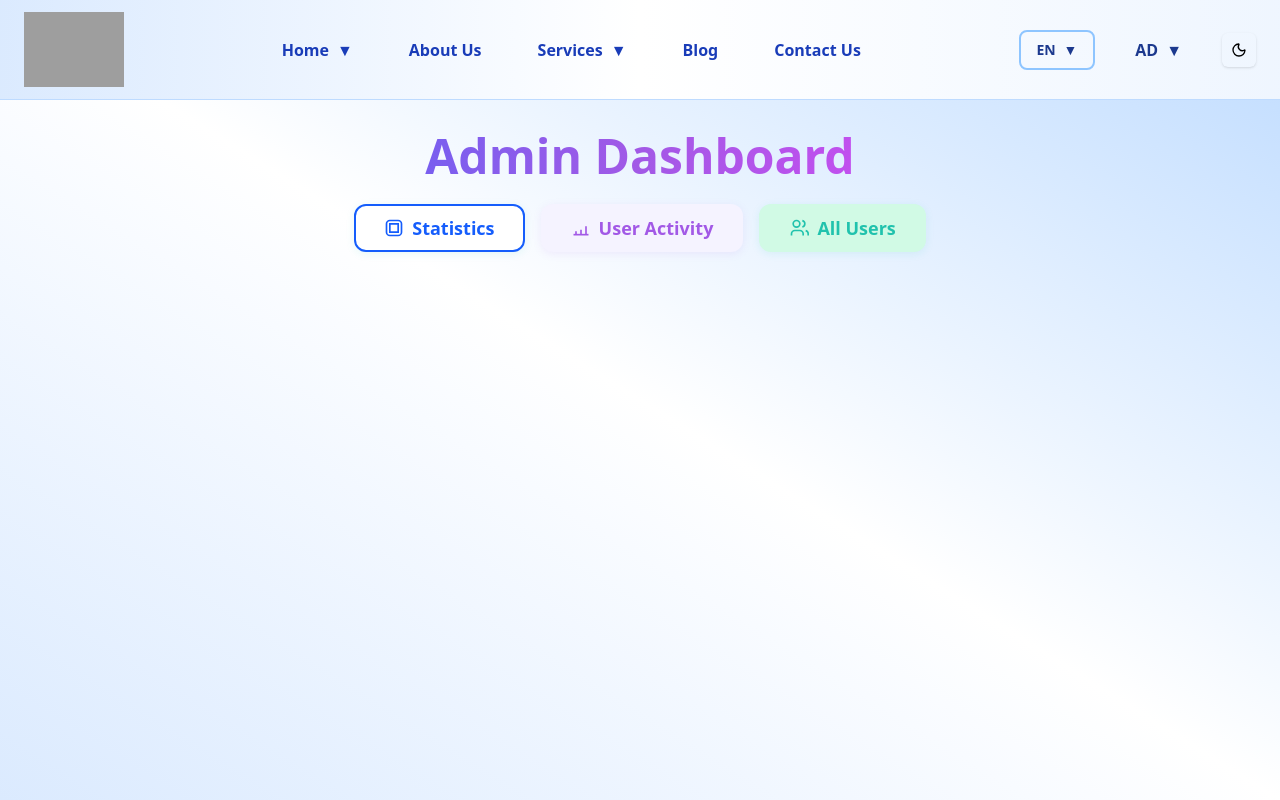
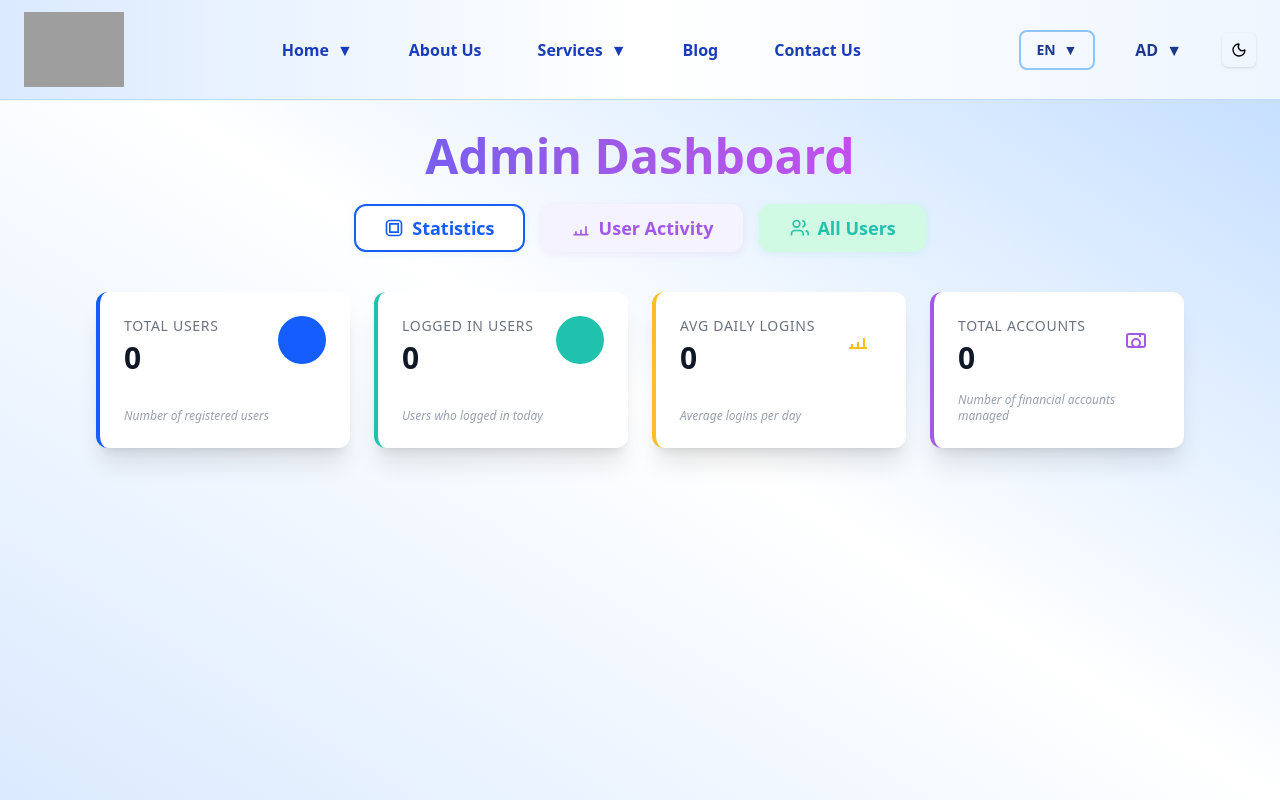
Before and after one commit to Ramesh-Bojanapu-1011/site_no_65th, a Next.js app: page /admin-dashboard in a window 1280 px wide. Built offline with nearby package versions, Linux system fonts and the light colour scheme; grey boxes are pictures that could not be loaded.

Commit message:
feat: add localization for Admin Dashboard statistics in Arabic, English, and Hebrew

```diff
--- a/pages/admin-dashboard.tsx
+++ b/pages/admin-dashboard.tsx
@@ -17,6 +17,8 @@ import {
 
 // KEEPING THE ORIGINAL COLORS FOR CHARTS
 const COLORS = ["#155dfc", "#21c2ad", "#fbbf24", "#ef4444", "#6366f1"];
+
+const TOTAL_ACCOUNTS_CREATED = 345; // Updated value
 
 // --- Custom Tooltip Component for Recharts ---
 interface CustomTooltipProps {
@@ -63,16 +65,20 @@ const AdminDashboard = () => {
   const [dailyLogins, setDailyLogins] = useState<
     { date: string; count: number }[]
   >([]);
+  // Hardcoded value for a service-related metric
+  const [totalAccountsCreated, setTotalAccountsCreated] =
+    useState<number>(Number); // Using the updated sample value
   const [activeTab, setActiveTab] = useState<
     "statistics" | "activity" | "users"
   >("statistics");
 
   useEffect(() => {
     const usersData = JSON.parse(
-      localStorage.getItem("finaccount_users") || "[]"
+      localStorage.getItem("finaccount_users") || "[]",
     );
+    setTotalAccountsCreated(usersData.length);
     let loginUsersData = JSON.parse(
-      localStorage.getItem("finaccount_loggedin") || "[]"
+      localStorage.getItem("finaccount_loggedin") || "[]",
     );
     // Ensure loginUsersData is always an array
     if (!Array.isArray(loginUsersData)) {
@@ -89,7 +95,7 @@ const AdminDashboard = () => {
     usersData.forEach((user: any) => {
       // Use the actual login status from loginUsersData to determine if a user is logged in
       const isLoggedIn = loginUsersData.some(
-        (loginUser: any) => loginUser.email === user.email
+        (loginUser: any) => loginUser.email === user.email,
       );
       // Merge isLoggedIn status into the main user list for the table
       user.isLoggedIn = isLoggedIn;
@@ -125,7 +131,57 @@ const AdminDashboard = () => {
       { name: t("AdminDashboard.Pie.all_users"), value: users.length },
       { name: t("AdminDashboard.Pie.login_users"), value: loginUsers.length },
     ],
-    [users.length, loginUsers.length, t]
+    [users.length, loginUsers.length, t],
+  );
+
+  // New Calculation for Average Daily Logins
+  const averageDailyLogins = useMemo(() => {
+    if (dailyLogins.length === 0) return 0;
+    const totalLogins = dailyLogins.reduce((sum, day) => sum + day.count, 0);
+    // Round to the nearest whole number for simplicity in a dashboard statistic
+    return Math.round(totalLogins / dailyLogins.length);
+  }, [dailyLogins]);
+
+  // --- Statistics Card Component ---
+  interface StatCardProps {
+    title: string;
+    value: string | number;
+    description: string;
+    icon: React.ReactNode;
+    color: string;
+  }
+
+  const StatCard = ({
+    title,
+    value,
+    description,
+    icon,
+    color,
+  }: StatCardProps) => (
+    <div
+      className={`bg-white dark:bg-gray-800 rounded-xl shadow-xl p-6 transition-all duration-300 transform hover:scale-[1.02] border-l-4 ${color} flex flex-col justify-between`}
+    >
+      <div className="flex justify-between items-start">
+        <div>
+          <h3 className="text-sm font-medium uppercase tracking-wider text-gray-500 dark:text-gray-400 mb-1">
+            {title}
+          </h3>
+          <p className="text-3xl font-extrabold text-gray-900 dark:text-white">
+            {value}
+          </p>
+        </div>
+        <div
+          className={`p-3 rounded-full ${color
+            .replace("border-", "bg-")
+            .replace("text-", "text-")} bg-opacity-10`}
+        >
+          {icon}
+        </div>
+      </div>
+      <p className="mt-4 text-xs text-gray-400 dark:text-gray-500 italic">
+        {description}
+      </p>
+    </div>
   );
 
   return (
@@ -163,7 +219,7 @@ const AdminDashboard = () => {
               <rect x="3" y="3" width="18" height="18" rx="4" />
               <path d="M7 7h10v10H7z" />
             </svg>
-            <span>Statistics</span>
+            <span>{t("AdminDashboard.statistics")}</span>
           </button>
           <button
             onClick={() => setActiveTab("activity")}
@@ -186,7 +242,7 @@ const AdminDashboard = () => {
               <path d="M6 20v-4" />
               <path d="M3 20h18" />
             </svg>
-            <span>User Activity</span>
+            <span>{t("AdminDashboard.user_activaty")}</span>
           </button>
           <button
             onClick={() => setActiveTab("users")}
@@ -209,11 +265,99 @@ const AdminDashboard = () => {
               <path d="M23 21v-2a4 4 0 0 0-3-3.87" />
               <path d="M16 3.13a4 4 0 0 1 0 7.75" />
             </svg>
-            <span>All Users</span>
+            <span> {t("AdminDashboard.all_Users")}</span>
           </button>
         </div>
         {/* Tab Content */}
-        {activeTab === "statistics" && <></>}
+        {activeTab === "statistics" && (
+          <section className="grid grid-cols-1 md:grid-cols-2 lg:grid-cols-4 gap-6 pb-10">
+            {/* Total Users Card */}
+            <StatCard
+              title={t("AdminDashboard.stats.total_users")}
+              value={users.length.toLocaleString()}
+              description={t("AdminDashboard.stats.description_total_users")}
+              color="border-[#155dfc] text-[#155dfc]"
+              icon={
+                <svg
+                  className="w-6 h-6"
+                  fill="none"
+                  stroke="currentColor"
+                  strokeWidth="2"
+                  viewBox="0 0 24 24"
+                >
+                  <path d="M17 21v-2a4 4 0 0 0-4-4H7a4 4 0 0 0-4 4v2" />
+                  <circle cx="9" cy="7" r="4" />
+                  <path d="M23 21v-2a4 4 0 0 0-3-3.87" />
+                  <path d="M16 3.13a4 4 0 0 1 0 7.75" />
+                </svg>
+              }
+            />
+
+            {/* Logged-in Users Card */}
+            <StatCard
+              title={t("AdminDashboard.stats.logged_in_users")}
+              value={loginUsers.length.toLocaleString()}
+              description={t("AdminDashboard.stats.description_logged_in")}
+              color="border-[#21c2ad] text-[#21c2ad]"
+              icon={
+                <svg
+                  className="w-6 h-6"
+                  fill="none"
+                  stroke="currentColor"
+                  strokeWidth="2"
+                  viewBox="0 0 24 24"
+                >
+                  <path d="M16 17l5-5-5-5M19 12H9" />
+                  <path d="M12 22h6a2 2 0 0 0 2-2V4a2 2 0 0 0-2-2h-6" />
+                </svg>
+              }
+            />
+
+            {/* Average Daily Logins Card */}
+            <StatCard
+              title={t("AdminDashboard.stats.avg_daily_logins")}
+              value={averageDailyLogins.toLocaleString()}
+              description={t("AdminDashboard.stats.description_avg_logins")}
+              color="border-[#fbbf24] text-[#fbbf24]"
+              icon={
+                <svg
+                  className="w-6 h-6"
+                  fill="none"
+                  stroke="currentColor"
+                  strokeWidth="2"
+                  viewBox="0 0 24 24"
+                >
+                  <path d="M12 20v-6" />
+                  <path d="M18 20v-10" />
+                  <path d="M6 20v-4" />
+                  <path d="M3 20h18" />
+                </svg>
+              }
+            />
+
+            {/* Total Accounts Created Card (Finance Metric) */}
+            <StatCard
+              title={t("AdminDashboard.stats.total_accounts")}
+              value={totalAccountsCreated.toLocaleString()}
+              description={t("AdminDashboard.stats.description_total_accounts")}
+              color="border-[#a259e6] text-[#a259e6]"
+              icon={
+                <svg
+                  className="w-6 h-6"
+                  fill="none"
+                  stroke="currentColor"
+                  strokeWidth="2"
+                  viewBox="0 0 24 24"
+                >
+                  <rect x="3" y="6" width="18" height="13" rx="2" />
+                  <path d="M12 11a4 4 0 1 0 0 8 4 4 0 0 0 0-8z" />
+                  <path d="M16 6h2" />
+                  <path d="M16 6v3" />
+                </svg>
+              }
+            />
+          </section>
+        )}
         {activeTab === "activity" && (
           <>
             {" "}
--- a/src/locales/en.json
+++ b/src/locales/en.json
@@ -1076,6 +1076,19 @@
   },
   "AdminDashboard": {
     "title": "Admin Dashboard",
+    "all_Users": "All Users",
+    "user_activaty": "User Activity",
+    "statistics": "Statistics",
+    "stats": {
+      "total_users": "Total Users",
+      "description_total_users": "Number of registered users",
+      "logged_in_users": "Logged In Users",
+      "description_logged_in": "Users who logged in today",
+      "avg_daily_logins": "Avg Daily Logins",
+      "description_avg_logins": "Average logins per day",
+      "total_accounts": "Total Accounts",
+      "description_total_accounts": "Number of financial accounts managed"
+    },
     "users_table": {
       "title": "All Users",
       "id": "ID",
```
Also changed, not shown: src/locales/ar.json, src/locales/he.json.
